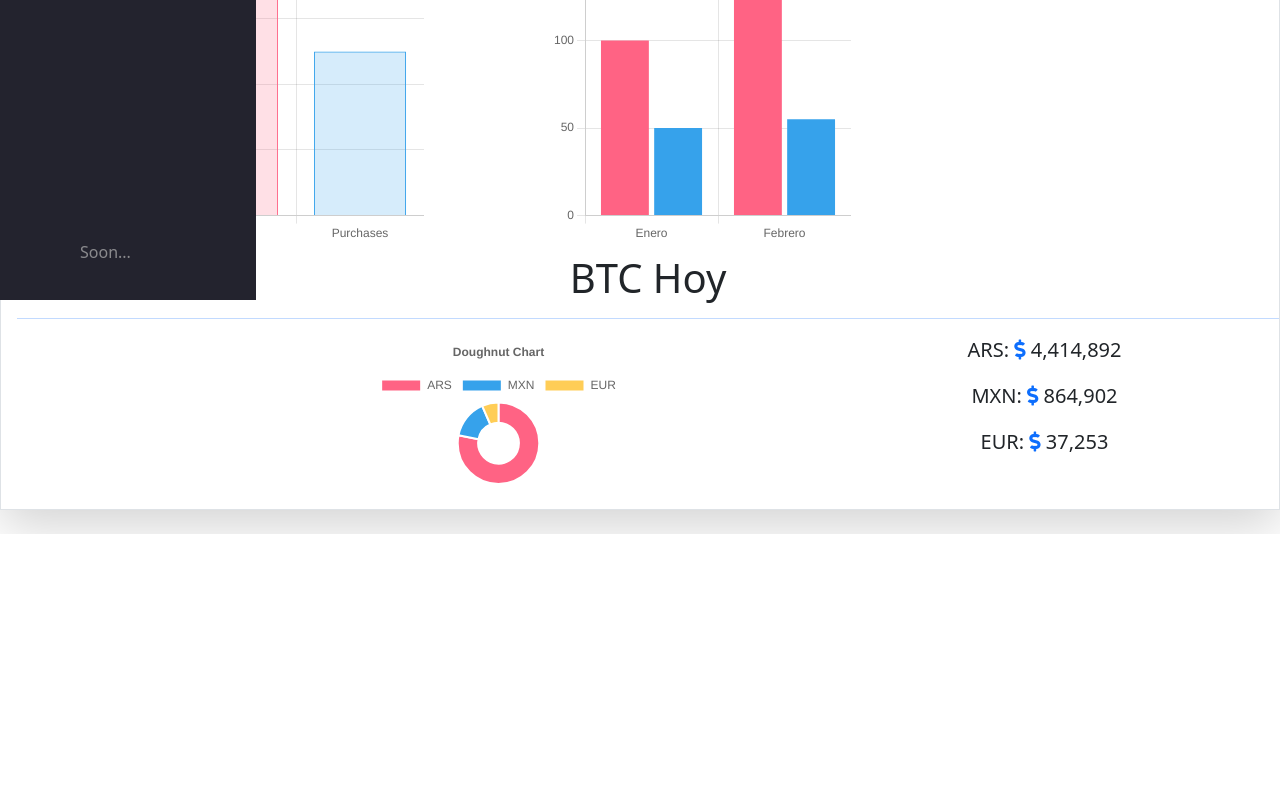
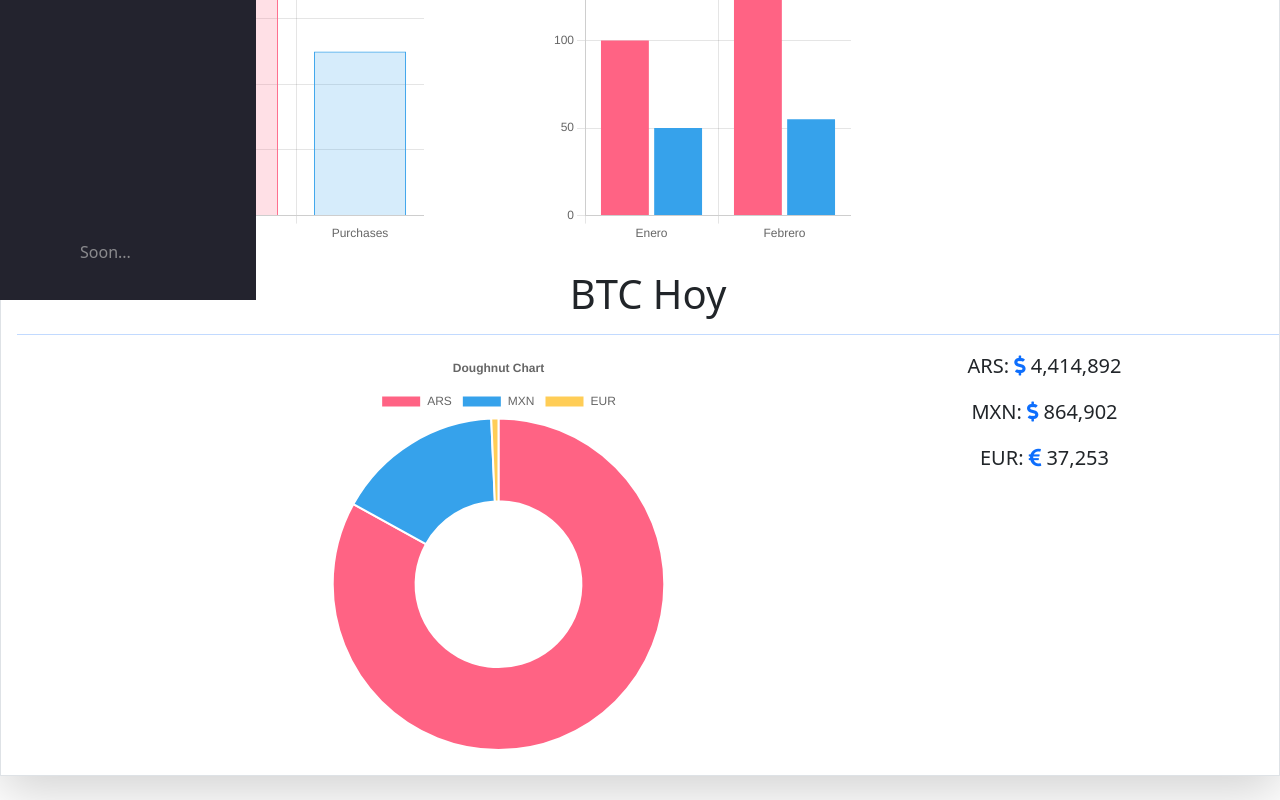
Before and after one commit to No-Country/C2-G20, a React (Create React App) app in the folder frontend/: page /Dashboard/Statitics in a window 1280 px wide. Shown: the part 500-1300 px from the top of the page. Before the commit the page ends 1034 px from the top, so only its background shows below. Built offline with nearby package versions, Linux system fonts and the light colour scheme; some icons are missing.

Commit message:
se agrego grafico circular en la seccion de btc actual

```diff
--- a/frontend/src/components/Dashboard/DoughnutChart.js
+++ b/frontend/src/components/Dashboard/DoughnutChart.js
@@ -26,7 +26,7 @@ export default function DoughnutChart () {
     ],
     datasets: [{
       label: 'My First Dataset',
-      data: [4414892, 864902, 370253],
+      data: [4414892, 864902, 37253],
       backgroundColor: [
         'rgb(255, 99, 132)',
         'rgb(54, 162, 235)',
@@ -40,6 +40,7 @@ export default function DoughnutChart () {
       <Doughnut
       data={dataDoughnut}
       options={options}
+      width={500} height={400}
       />
   </div>
 }
--- a/frontend/src/components/Dashboard/LineChart.js
+++ b/frontend/src/components/Dashboard/LineChart.js
@@ -72,6 +72,7 @@ export default function LineChart () {
       <Line
       data={dataLine}
       options={options}
+      width={500} height={300}
       />
   </div>
 }
--- a/frontend/src/pages/DashboardStatitics/index.js
+++ b/frontend/src/pages/DashboardStatitics/index.js
@@ -90,18 +90,18 @@ const [lineChart, setLineChart] = useState(false);
        </div>
 
       </div>
-      <h4 className="lead display-6">BTC Hoy</h4>
+      <h4 className="lead display-6 my-3">BTC Hoy</h4>
       <hr className="text-primary"/>
 
       <div className="container mb-4 mx-5 row">
         <div className="col-md-9">
-        <DoughnutChart />
+        <DoughnutChart width={500} height={400} />
         </div>
 
       <div className="col-md-3">
       <p className="lead mx-4">ARS: <i class="fas fa-dollar-sign text-primary"></i> 4,414,892</p>
           <p className="lead mx-4">MXN:  <i class="fas fa-dollar-sign text-primary"></i> 864,902</p>
-          <p className="lead mx-4">EUR:  <i class="fas fa-dollar-sign text-primary"></i> 37,253</p>
+          <p className="lead mx-4">EUR:  <i class="fas fa-euro-sign text-primary"></i> 37,253</p>
       </div>
       </div>
     </section>
```
